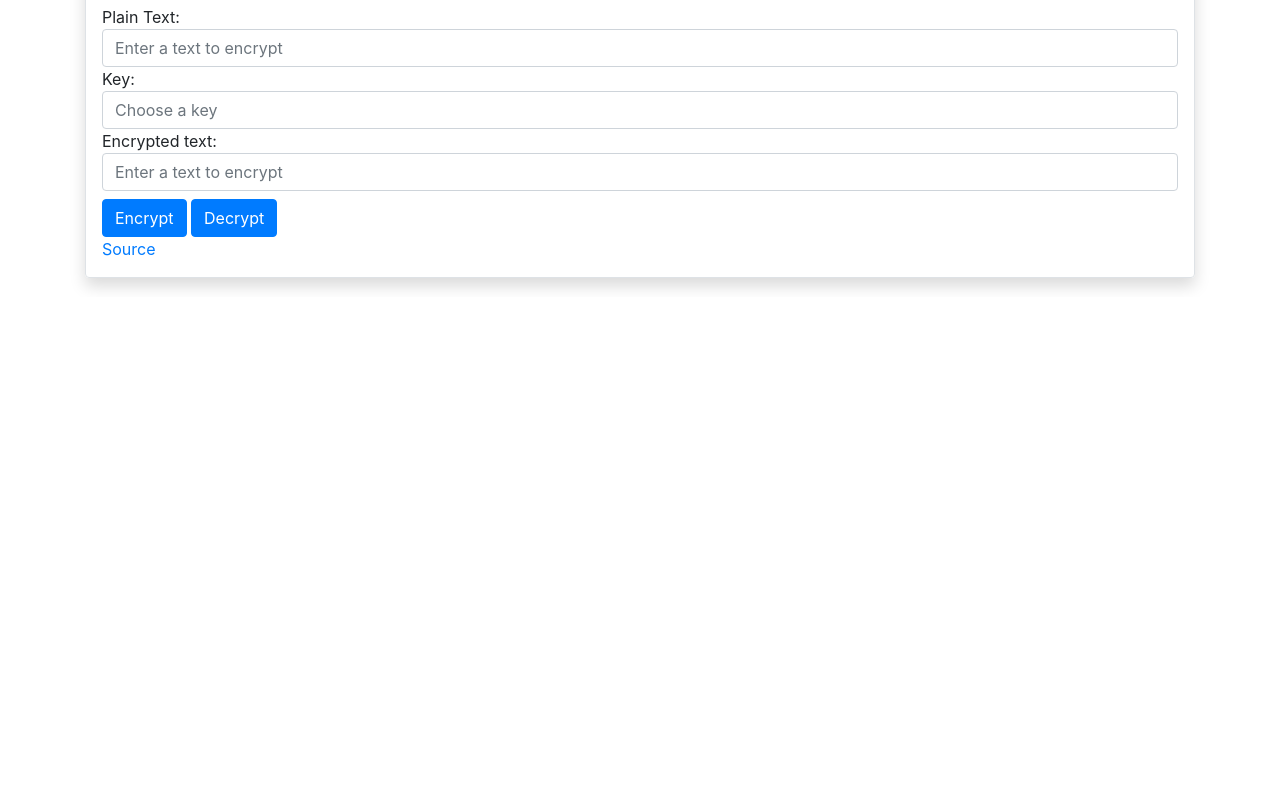
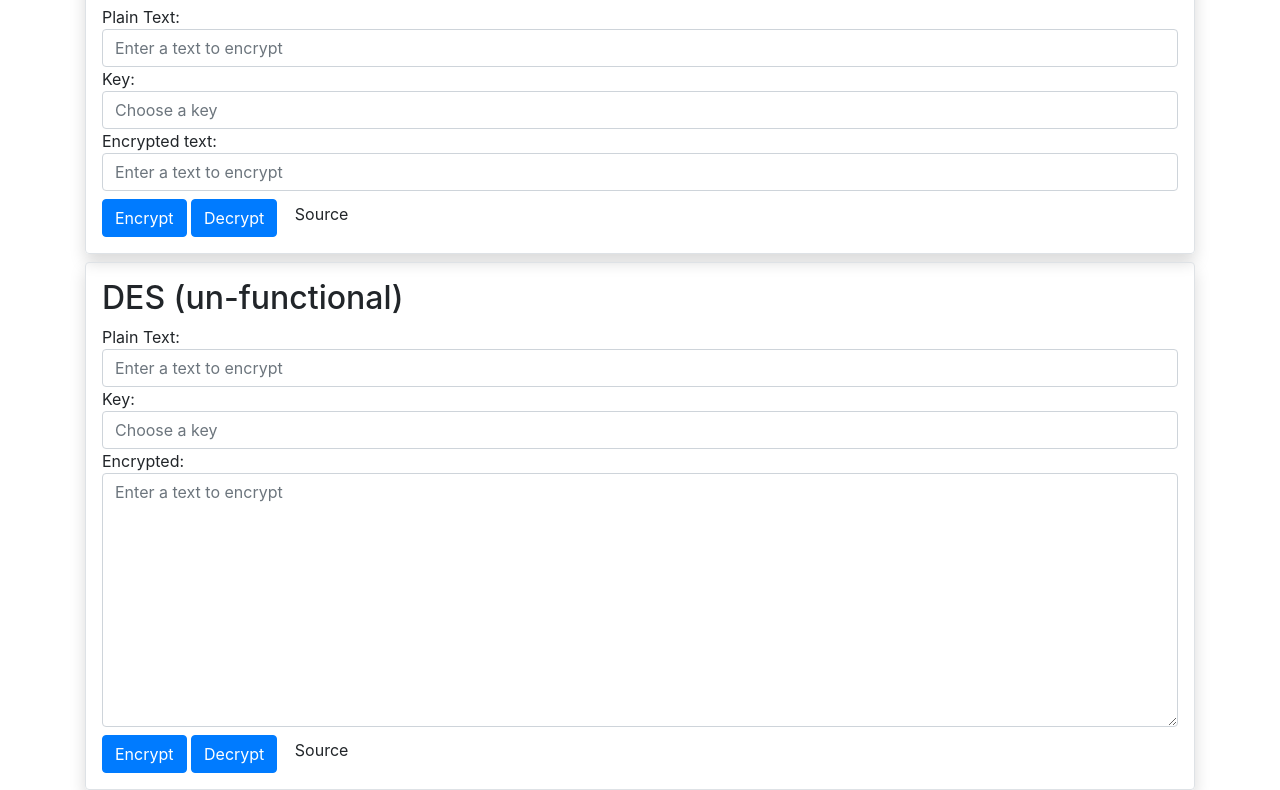
Before and after one commit to pSnehanshu/cs603_information_security_lab_assignment, a website: page index.html in a window 1280 px wide. Shown: the part 503-1293 px from the top of the page. Before the commit the page ends 800 px from the top, so only its background shows below. Drawn offline with Linux system fonts and the light colour scheme.

Commit message:
un-functional DES

```diff
--- a/index.html
+++ b/index.html
@@ -31,17 +31,27 @@
     </div>
 
     <!-- Playfair -->
-    <div class="border p-3 rounded shadow mt-2" id="ceaser_block">
-      <div>
+    <div class="border p-3 rounded shadow mt-2" id="pf_block">
       <h2>Playfair cipher</h2>
       Plain Text: <input type="text" id="pf_text" class="form-control" placeholder="Enter a text to encrypt">
       Key: <input type="text" id="pf_key" class="form-control" placeholder="Choose a key" min="0">
       Encrypted text: <input type="text" id="pf_enctxt" class="form-control" placeholder="Enter a text to encrypt">
       <button id="pf_enc_btn" class="btn btn-primary mt-2">Encrypt</button>
       <button id="pf_denc_btn" class="btn btn-primary mt-2">Decrypt</button>
+      <a class="btn" href="http://www.npmjs.com/package/crypto-classic-playfair" target="_blank"
+        rel="noopener noreferrer">Source</a>
     </div>
-      <a href="http://www.npmjs.com/package/crypto-classic-playfair" target="_blank"
-        rel="noopener noreferrer">Source</a>
+
+    <!-- DES -->
+    <div class="border p-3 rounded shadow mt-2" id="pf_block">
+      <h2>DES (un-functional)</h2>
+      Plain Text: <input type="text" id="des_text" class="form-control" placeholder="Enter a text to encrypt">
+      Key: <input type="text" id="des_key" class="form-control" placeholder="Choose a key" min="0">
+      Encrypted: <textarea type="text" id="des_enctxt" class="form-control" rows="10"
+        placeholder="Enter a text to encrypt"></textarea>
+      <button id="des_enc_btn" class="btn btn-primary mt-2">Encrypt</button>
+      <button id="des_denc_btn" class="btn btn-primary mt-2">Decrypt</button>
+      <a class="btn" href="https://github.com/indutny/des.js#readme" target="_blank" rel="noopener noreferrer">Source</a>
     </div>
 </body>
 
--- a/package.json
+++ b/package.json
@@ -5,6 +5,7 @@
   "main": "main.js",
   "dependencies": {
     "crypto-classic-playfair": "^1.0.0",
+    "des.js": "^1.0.1",
     "jquery": "^3.5.0"
   },
   "devDependencies": {
```
Also changed, not shown: main.js (+43 -0 lines), 1 other file. Lines whose indentation alone changed are shown as unchanged.
